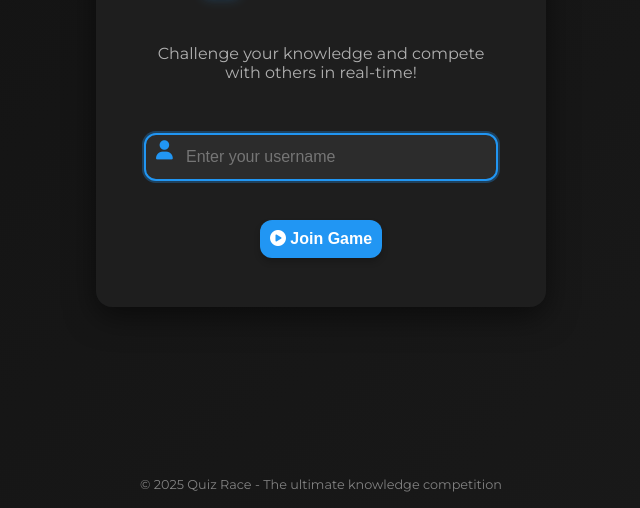
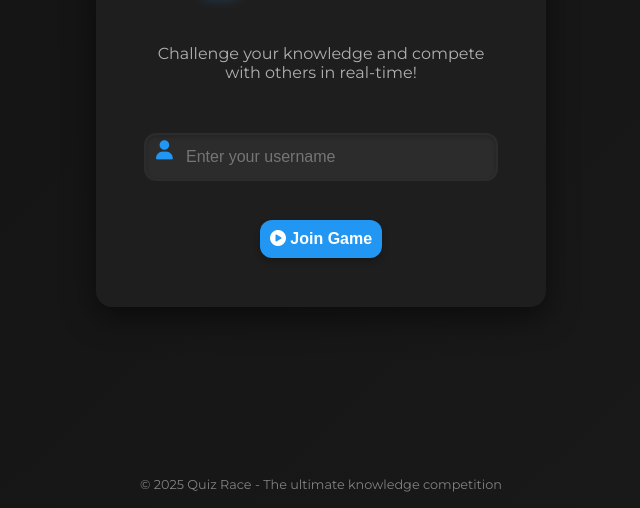
Before and after one commit to maayan290505/QuizRace, a plain HTML site: page index.html in a window 1280 px wide. Shown: the part 292-800 px from the top of the page, without its empty margins (319-959 px from the left). Drawn offline with Linux system fonts and the light colour scheme; no server answers.

Commit message:
after duplicated username fix

```diff
--- a/game.js
+++ b/game.js
@@ -227,10 +227,10 @@ function endGame() {
   playerRef.update({ isPlaying: false }).then(() => {
 
     // 🔁 Re-fetch correct score from Firebase
-    db.ref('players/' + currentUsername + '/score').once('value').then(snapshot => {
+    db.ref('players/' + playerId + '/score').once('value').then(snapshot => {
       currentScore = snapshot.val() || 0;
 
-      db.ref('players/' + currentUsername).update({ isPlaying: false });
+      db.ref('players/' + playerId).update({ isPlaying: false });
 
       const quizScreen = document.getElementById('quiz-screen');
       quizScreen.innerHTML = `
--- a/index.js
+++ b/index.js
@@ -1,9 +1,11 @@
+// --- Fixed index.js joinGame() ---
+
 const firebaseConfig = {
   apiKey: "AIzaSyDzoLlTxlE6V7iW9zsAU66Ma5FiT42Ibu4",
   authDomain: "quiz-race-2e54c.firebaseapp.com",
   databaseURL: "https://quiz-race-2e54c-default-rtdb.firebaseio.com",
   projectId: "quiz-race-2e54c",
-  storageBucket: "quiz-race-2e54c.firebasestorage.app",
+  storageBucket: "quiz-race-2e54c.appspot.com",
   messagingSenderId: "103582921392",
   appId: "1:103582921392:web:20c1fb0e2d9027a2d4c175"
 };
@@ -11,128 +13,14 @@ const firebaseConfig = {
 firebase.initializeApp(firebaseConfig);
 const db = firebase.database();
 
-let currentUsername = null;
-
-// Add loading animations
-window.addEventListener('DOMContentLoaded', () => {
-  // Add subtle background animation
-  createBackgroundAnimation();
-
-  // Add input animation on focus
-  const usernameInput = document.getElementById('usernameInput');
-  if (usernameInput) {
-    usernameInput.addEventListener('focus', () => {
-      document.getElementById('index-screen').classList.add('focused');
-    });
-
-    usernameInput.addEventListener('blur', () => {
-      document.getElementById('index-screen').classList.remove('focused');
-    });
-
-    // Auto-focus the username input for better UX
-    setTimeout(() => usernameInput.focus(), 500);
-  }
-});
-
-function createBackgroundAnimation() {
-  const app = document.getElementById('app');
-
-  // Create a container for the particles
-  const particlesContainer = document.createElement('div');
-  particlesContainer.className = 'particles-container';
-
-  // Add a style element for the particles
-  const styleElement = document.createElement('style');
-  styleElement.textContent = `
-    .particles-container {
-      position: absolute;
-      top: 0;
-      left: 0;
-      width: 100%;
-      height: 100%;
-      overflow: hidden;
-      z-index: -1;
-    }
-
-    .particle {
-      position: absolute;
-      background: rgba(33, 150, 243, 0.3);
-      border-radius: 50%;
-      pointer-events: none;
-    }
-  `;
-
-  document.head.appendChild(styleElement);
-  app.prepend(particlesContainer);
-
-  // Create some particles
-  for (let i = 0; i < 15; i++) {
-    createParticle(particlesContainer);
-  }
-}
-
-function createParticle(container) {
-  const particle = document.createElement('div');
-  particle.className = 'particle';
-
-  // Random size between 2px and 8px
-  const size = Math.random() * 6 + 2;
-
-  // Random position
-  const posX = Math.random() * 100;
-  const posY = Math.random() * 100;
-
-  // Random opacity
-  const opacity = Math.random() * 0.5 + 0.1;
-
-  // Random animation duration between 15s and 40s
-  const duration = Math.random() * 25 + 15;
-
-  // Set styles
-  particle.style.width = `${size}px`;
-  particle.style.height = `${size}px`;
-  particle.style.left = `${posX}%`;
-  particle.style.top = `${posY}%`;
-  particle.style.opacity = opacity;
-
-  // Add animation
-  particle.style.animation = `floatParticle ${duration}s linear infinite`;
-
-  container.appendChild(particle);
-
-  // Add the keyframes if they don't exist yet
-  if (!document.querySelector('#particle-keyframes')) {
-    const keyframes = document.createElement('style');
-    keyframes.id = 'particle-keyframes';
-    keyframes.textContent = `
-      @keyframes floatParticle {
-        0% {
-          transform: translate(0, 0) rotate(0deg);
-        }
-        25% {
-          transform: translate(${Math.random() * 30 - 15}px, ${Math.random() * 30 - 15}px) rotate(90deg);
-        }
-        50% {
-          transform: translate(${Math.random() * 30 - 15}px, ${Math.random() * 30 - 15}px) rotate(180deg);
-        }
-        75% {
-          transform: translate(${Math.random() * 30 - 15}px, ${Math.random() * 30 - 15}px) rotate(270deg);
-        }
-        100% {
-          transform: translate(0, 0) rotate(360deg);
-        }
-      }
-    `;
-    document.head.appendChild(keyframes);
-  }
-} function joinGame() {
+function joinGame() {
   const username = document.getElementById('usernameInput').value.trim();
   if (!username) {
-    showNotification('Please enter a username', 'error');
+    alert('Please enter a username');
     return;
   }
 
-  const playerRef = db.ref('players').push(); // ✅ New random ID
+  const playerRef = db.ref('players').push(); // ✅ Random ID
 
   localStorage.setItem('quiz_player_id', playerRef.key);
   localStorage.setItem('quiz_username', username);
@@ -142,7 +30,7 @@ function createParticle(container) {
     score: 0,
     isPlaying: false
   }).then(() => {
-    // Switch screens
+    // ✅ Fix: switch correct screen id (index-screen)
     document.getElementById('index-screen').style.opacity = '0';
     setTimeout(() => {
       document.getElementById('index-screen').style.display = 'none';
@@ -153,7 +41,7 @@ function createParticle(container) {
 
     document.getElementById('playerName').innerText = username;
 
-    // ✅ After showing waiting screen, check for first player
+    // Check how many players are connected
     setTimeout(() => {
       db.ref('players').once('value').then(snapshot => {
         const players = snapshot.val() || {};
@@ -179,7 +67,6 @@ function createParticle(container) {
   });
 }
 
-
 function showStartButton() {
   const startButton = document.createElement('button');
   startButton.innerText = 'Start Game';
@@ -198,38 +85,7 @@ function showStartButton() {
   waitingScreen.appendChild(startButton);
 }
 
-
-// Utility function to show notifications
-function showNotification(message, type = 'info') {
-  // Remove any existing notifications
-  const existingNotification = document.querySelector('.notification');
-  if (existingNotification) {
-    existingNotification.remove();
-  }
-
-  // Create notification element
-  const notification = document.createElement('div');
-  notification.className = `notification ${type}`;
-  notification.textContent = message;
-  document.body.appendChild(notification);
-
-  // Add animation
-  setTimeout(() => {
-    notification.style.opacity = '1';
-    notification.style.transform = 'translateY(0)';
-  }, 10);
-
-  // Auto-remove after 3 seconds
-  setTimeout(() => {
-    notification.style.opacity = '0';
-    notification.style.transform = 'translateY(-10px)';
-    setTimeout(() => {
-      notification.remove();
-    }, 300);
-  }, 3000);
-}
-
-// Add a window event listener to clean up the DB when user leaves
+// Auto clean up when player leaves
 window.addEventListener('beforeunload', () => {
   const playerId = localStorage.getItem('quiz_player_id');
   if (playerId) {
@@ -237,22 +93,20 @@ window.addEventListener('beforeunload', () => {
   }
 });
 
+// Initialize game state
 function initializeGameState() {
   db.ref('game').once('value', snapshot => {
     const gameData = snapshot.val();
 
-    // If game data doesn't exist or is missing key properties, initialize it
     if (!gameData || gameData.isPlaying === undefined || gameData.isFinished === undefined) {
       db.ref('game').update({
         isPlaying: false,
         isFinished: false
       });
-      console.log("Game state initialized");
     }
   });
 }
 
-// Call this function when the app starts
 document.addEventListener('DOMContentLoaded', () => {
   initializeGameState();
 });
--- a/style.css
+++ b/style.css
@@ -186,7 +186,7 @@ button:focus:not(:active)::after {
 }
 
 #answers button {
-  text-align: left;
+  text-align: right;
   padding: 1rem 1.2rem;
   border-radius: 12px;
   position: relative;
@@ -559,6 +559,8 @@ button:focus:not(:active)::after {
   font-size: 1.4rem;
   line-height: 1.4;
   margin-bottom: 1rem;
+  text-align: end;
+
   color: white;
   animation: fadeIn 0.5s ease-out;
 }
```
Also changed, not shown: game.html (+3 -0 lines).
